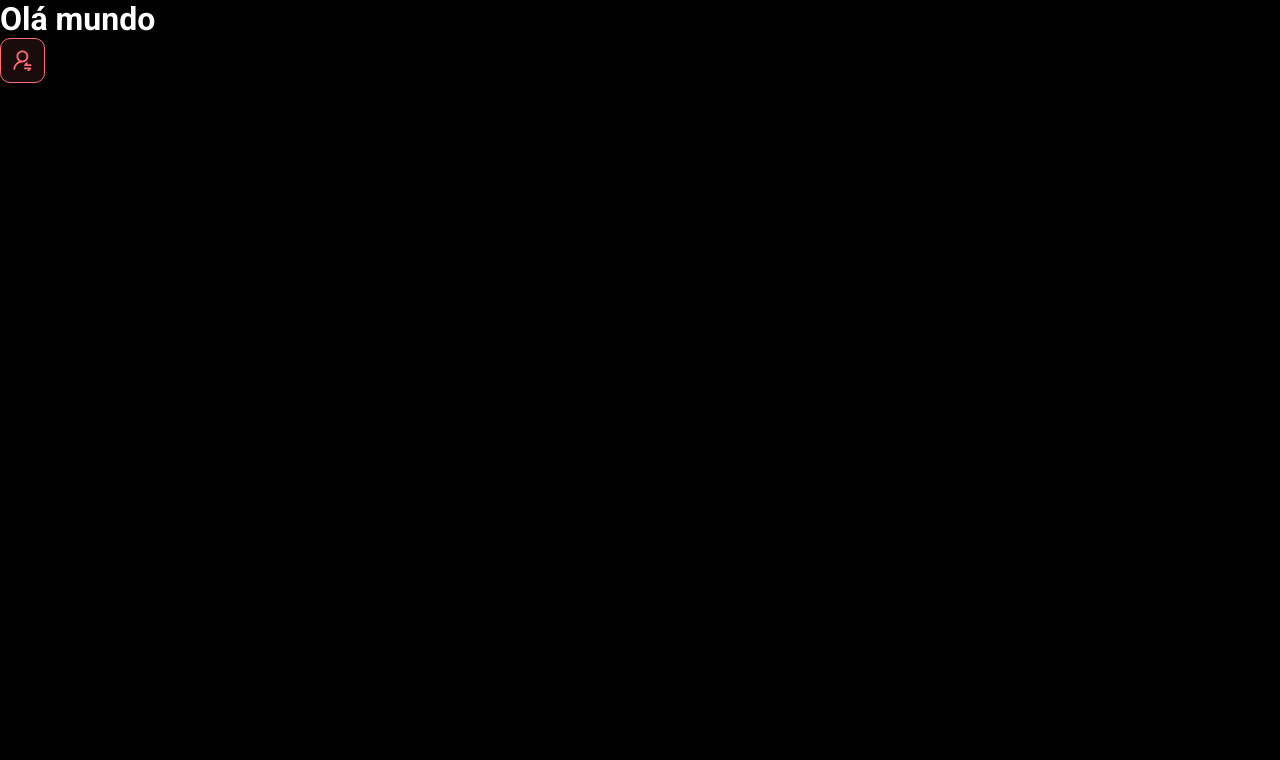
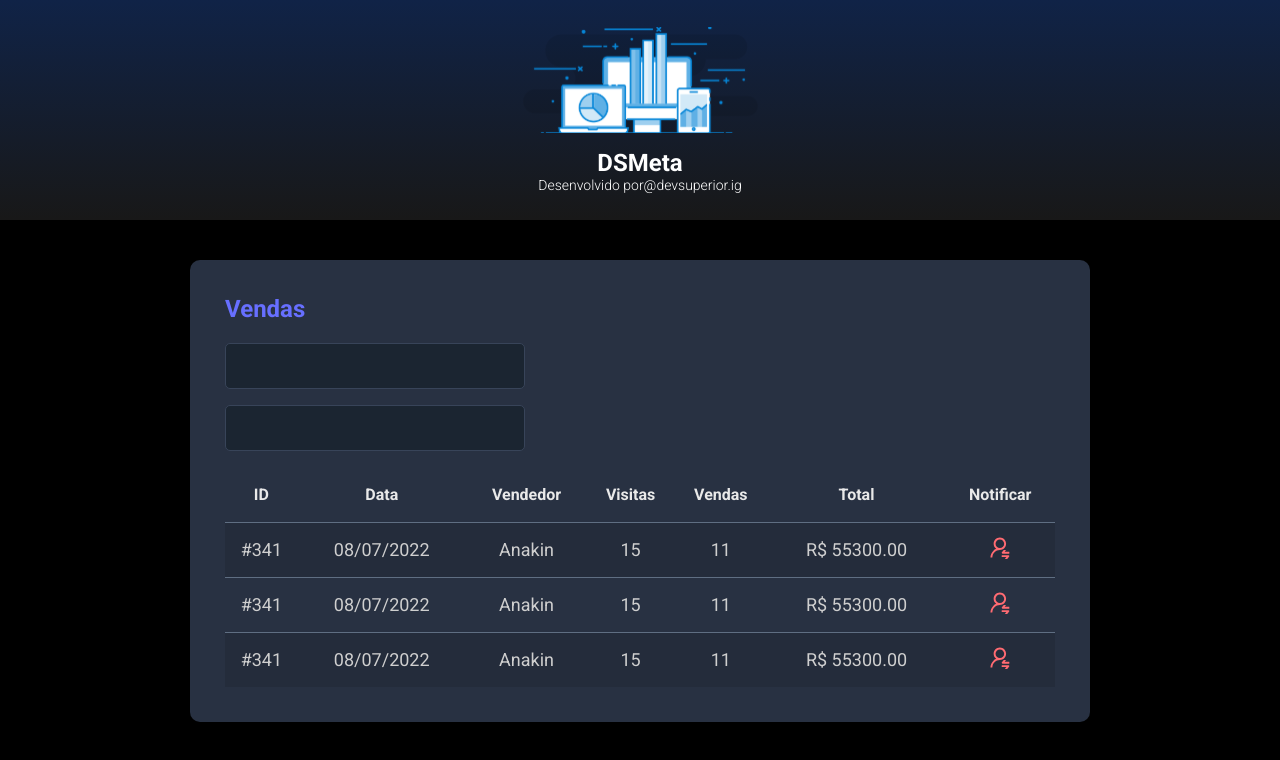
Before and after one commit to EdivaldoAlmeida/dsmeta, a React (Vite) app in the folder frontend/: page / in a window 1280 px wide. Shown: the top 760 px of the page. Built offline with nearby package versions, Linux system fonts and the light colour scheme.

Commit message:
Other component

```diff
--- a/frontend/src/App.tsx
+++ b/frontend/src/App.tsx
@@ -1,12 +1,20 @@
-import NotificationButton from "./components/NotificationButton"
+import Header from "./components/Header"
+import SalesCard from "./components/SalesCard"
+
 
 function App() {
-return(
-  <>
-  <h1>Olá mundo</h1>
-  <NotificationButton />
-  </>
-)
+  return (
+    <>
+      <Header />
+      <main>
+        <section id="sales">
+          <div className="dsmeta-contrainer">
+            <SalesCard />
+          </div>
+        </section>
+      </main>
+    </>
+  )
 }
 
 export default App
--- /dev/null
+++ b/frontend/src/components/Header/index.tsx
@@ -0,0 +1,19 @@
+import logo from '../../assets/img/logo.svg'
+import './styles.css'
+
+function Header() {
+    return (
+        <header>
+            <div className="dsmeta-logo-container">
+                <img src={logo} alt="DSMeta" />
+                <h1>DSMeta</h1>
+                <p>
+                    Desenvolvido por
+                    <a href="https://www.instagram.com/devsuperior.ig">@devsuperior.ig</a>
+                </p>
+            </div>
+        </header>
+    )
+}
+
+export default Header
--- /dev/null
+++ b/frontend/src/components/Header/styles.css
@@ -0,0 +1,27 @@
+header {
+    background: linear-gradient(180deg, #102347 0%, #181818 100%);
+    height: 220px;
+    display: flex;
+    align-items: center;
+    justify-content: center;
+  }
+
+  .dsmeta-logo-container {
+    display: flex;
+    flex-direction: column;
+    align-items: center;
+  }
+
+  .dsmeta-logo-container img {
+    width: 235px;
+  }
+
+  .dsmeta-logo-container h1 {
+    margin-top: 15px;
+    font-size: 24px;
+  }
+
+  .dsmeta-logo-container p {
+    font-size: 14px;
+    font-weight: 300;
+  }
--- /dev/null
+++ b/frontend/src/components/SalesCard/index.tsx
@@ -0,0 +1,82 @@
+
+import NotificationButton from '../NotificationButton'
+import './styles.css'
+
+function SalesCard() {
+    return (
+        <div className="dsmeta-container">
+            <div className="dsmeta-card">
+                <h2 className="dsmeta-sales-title">Vendas</h2>
+                <div>
+                    <div className="dsmeta-form-control-container">
+                        <input className="dsmeta-form-control" type="text" />
+                    </div>
+                    <div className="dsmeta-form-control-container">
+                        <input className="dsmeta-form-control" type="text" />
+                    </div>
+                </div>
+
+                <div>
+                    <table className="dsmeta-sales-table">
+                        <thead>
+                            <tr>
+                                <th className="show992">ID</th>
+                                <th className="show576">Data</th>
+                                <th>Vendedor</th>
+                                <th className="show992">Visitas</th>
+                                <th className="show992">Vendas</th>
+                                <th>Total</th>
+                                <th>Notificar</th>
+                            </tr>
+                        </thead>
+                        <tbody>
+                            <tr>
+                                <td className="show992">#341</td>
+                                <td className="show576">08/07/2022</td>
+                                <td>Anakin</td>
+                                <td className="show992">15</td>
+                                <td className="show992">11</td>
+                                <td>R$ 55300.00</td>
+                                <td>
+                                    <div className="dsmeta-red-btn-container">
+                                        <NotificationButton />
+                                    </div>
+                                </td>
+                            </tr>
+                            <tr>
+                                <td className="show992">#341</td>
+                                <td className="show576">08/07/2022</td>
+                                <td>Anakin</td>
+                                <td className="show992">15</td>
+                                <td className="show992">11</td>
+                                <td>R$ 55300.00</td>
+                                <td>
+                                    <div className="dsmeta-red-btn-container">
+                                        <NotificationButton />
+                                    </div>
+                                </td>
+                            </tr>
+                            <tr>
+                                <td className="show992">#341</td>
+                                <td className="show576">08/07/2022</td>
+                                <td>Anakin</td>
+                                <td className="show992">15</td>
+                                <td className="show992">11</td>
+                                <td>R$ 55300.00</td>
+                                <td>
+                                    <div className="dsmeta-red-btn-container">
+                                        <NotificationButton />
+                                    </div>
+                                </td>
+                            </tr>
+                        </tbody>
+
+                    </table>
+                </div>
+
+            </div>
+        </div>
+    )
+}
+
+export default SalesCard
--- /dev/null
+++ b/frontend/src/components/SalesCard/styles.css
@@ -0,0 +1,98 @@
+.dsmeta-card {
+    background-color: #283142;
+    border-radius: 10px;
+    padding: 30px 10px;
+}
+
+.dsmeta-sales-title {
+    color: #676fff;
+    font-size: 24px;
+    margin-bottom: 20px;
+}
+
+.dsmeta-form-control-container {
+    margin-bottom: 16px;
+    max-width: 300px;
+}
+
+.dsmeta-form-control {
+    width: 100%;
+    height: 46px;
+    background-color: #1b2531;
+    border: 1px solid #384459;
+    border-radius: 5px;
+    color: #9aaabe;
+    padding: 0 20px;
+    font-size: 18px;
+}
+
+.dsmeta-sales-table {
+    width: 100%;
+    border-spacing: 0;
+    border-collapse: collapse;
+}
+
+.dsmeta-sales-table thead {
+    height: 55px;
+    font-size: 16px;
+    color: #e9e9e9;
+    font-weight: 700;
+}
+
+.dsmeta-sales-table tbody {
+    font-size: 14px;
+    font-weight: 400;
+    color: #cfcfcf;
+    text-align: center;
+}
+
+.dsmeta-sales-table tbody tr {
+    height: 74px;
+    border-top: 1px solid #5f6e82;
+}
+
+.dsmeta-sales-table tbody tr:hover>td {
+    background-color: #384459;
+}
+
+.dsmeta-sales-table tbody tr:nth-child(odd) {
+    background-color: #242c3b;
+}
+
+.dsmeta-red-btn-container {
+    display: flex;
+    justify-content: center;
+}
+
+
+.show576 {
+    display: none;
+}
+
+.show992 {
+    display: none;
+}
+
+@media (min-width: 576px) {
+    .show576 {
+        display: table-cell;
+    }
+
+    .dsmeta-card {
+        padding: 35px;
+    }
+
+    .dsmeta-sales-table tbody tr {
+        height: 55px;
+    }
+
+    .dsmeta-sales-table tbody {
+        font-size: 18px;
+    }
+}
+
+@media (min-width: 992px) {
+    .show992 {
+        display: table-cell;
+    }
+}
--- a/frontend/src/index.css
+++ b/frontend/src/index.css
@@ -20,40 +20,6 @@
   text-decoration: none;
 }
 
-header {
-  background: linear-gradient(180deg, #102347 0%, #181818 100%);
-  height: 220px;
-  display: flex;
-  align-items: center;
-  justify-content: center;
-}
-
-.dsmeta-logo-container {
-  display: flex;
-  flex-direction: column;
-  align-items: center;
-}
-
-.dsmeta-logo-container img {
-  width: 235px;
-}
-
-.dsmeta-logo-container h1 {
-  margin-top: 15px;
-  font-size: 24px;
-}
-
-.dsmeta-logo-container p {
-  font-size: 14px;
-  font-weight: 300;
-}
-
-.dsmeta-card {
-  background-color: #283142;
-  border-radius: 10px;
-  padding: 30px 10px;
-}
-
 .dsmeta-container {
   width: 100%;
   max-width: 900px;
@@ -63,111 +29,3 @@
 #sales {
   padding: 40px 10px;
 }
-
-.dsmeta-sales-title {
-  color: #676fff;
-  font-size: 24px;
-  margin-bottom: 20px;
-}
-
-.dsmeta-form-control-container {
-  margin-bottom: 16px;
-  max-width: 300px;
-}
-
-.dsmeta-form-control {
-  width: 100%;
-  height: 46px;
-  background-color: #1b2531;
-  border: 1px solid #384459;
-  border-radius: 5px;
-  color: #9aaabe;
-  padding: 0 20px;
-  font-size: 18px;
-}
-
-.dsmeta-sales-table {
-  width: 100%;
-  border-spacing: 0;
-  border-collapse: collapse;
-}
-
-.dsmeta-sales-table thead {
-  height: 55px;
-  font-size: 16px;
-  color: #e9e9e9;
-  font-weight: 700;
-}
-
-.dsmeta-sales-table tbody {
-  font-size: 14px;
-  font-weight: 400;
-  color: #cfcfcf;
-  text-align: center;
-}
-
-.dsmeta-sales-table tbody tr {
-  height: 74px;
-  border-top: 1px solid #5f6e82;
-}
-
-.dsmeta-sales-table tbody tr:hover > td {
-  background-color: #384459;
-}
-
-.dsmeta-sales-table tbody tr:nth-child(odd) {
-  background-color: #242c3b;
-}
-
-.dsmeta-red-btn-container {
-    display: flex;
-    justify-content: center;
-}
-
-.dsmeta-red-btn {
-  height: 45px;
-  width: 45px;
-  background: rgba(255, 107, 114, 0.1);
-  border: 1px solid #ff6b72;
-  border-radius: 10px;
-  display: flex;
-  align-items: center;
-  justify-content: center;
-  cursor: pointer;
-}
-
-.dsmeta-red-btn img {
-    width: 19px;
-}
-
-.show576 {
-    display: none;
-}
-
-.show992 {
-    display: none;
-}
-
-@media (min-width: 576px) {
-    .show576 {
-        display: table-cell;
-    }
-
-    .dsmeta-card {
-        padding: 35px;
-    }
-
-    .dsmeta-sales-table tbody tr {
-        height: 55px;
-    }
-
-    .dsmeta-sales-table tbody {
-        font-size: 18px;
-    }
-}
-
-@media (min-width: 992px) {
-    .show992 {
-        display: table-cell;
-    }
-}
```
Also changed, not shown: frontend/src/assets/img/logo.svg (added).
